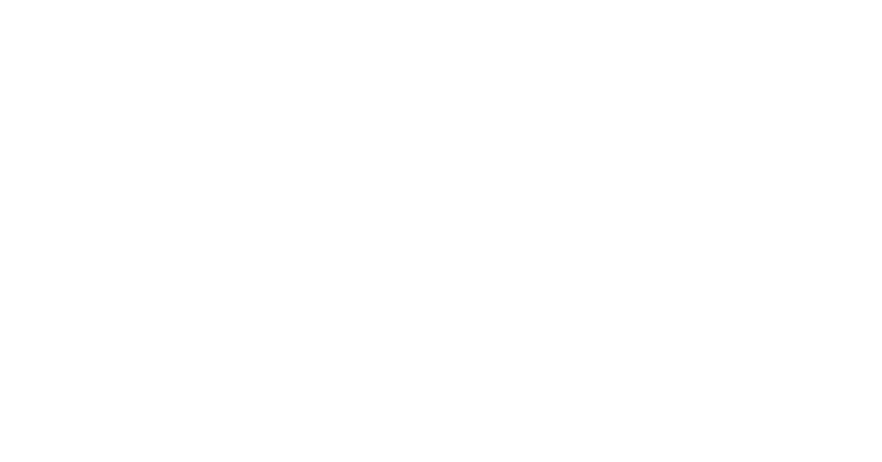
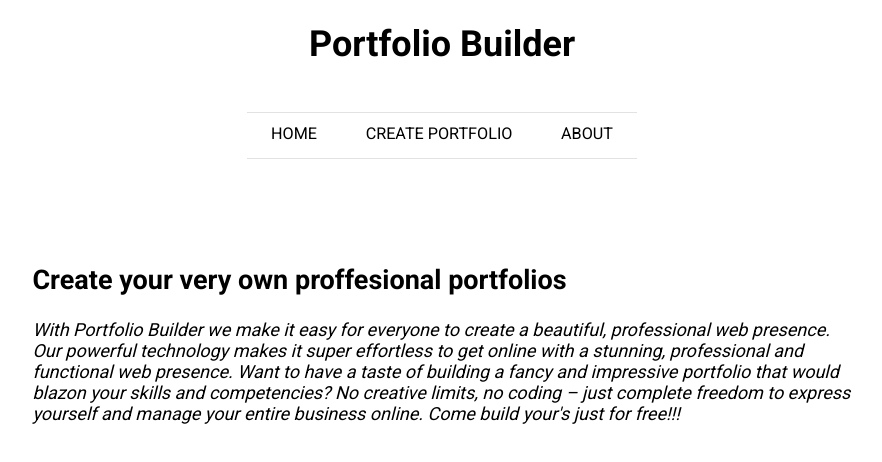
Before and after one commit to apoorvamadipadaga/portfolio-builder, an Angular app in the folder pb-frontend/: page / in a window 1280 px wide. Shown: the top 462 px of the page, without its empty margins (198-1080 px from the left). Built offline with nearby package versions, Linux system fonts and the light colour scheme.

Commit message:
Couple of fixes

```diff
--- a/pb-frontend/src/app/about/about.component.html
+++ b/pb-frontend/src/app/about/about.component.html
@@ -1,10 +1,9 @@
-<p>
+<div class="container">
   How to create a free portfolio?
   <ol type="1">
-      <li>Choose a theme for your portfolio.</li>
-      <li>Answer a few simple questions to get a site created for you with Portfolio Builder.</li>
-      <li>When you’re ready, publish your website to easily share it with the world.</li>
-      <li>Add more as you grow, like updating your skillset and work experience.</li>
+    <li>Choose a theme for your portfolio.</li>
+    <li>Answer a few simple questions to get a site created for you with Portfolio Builder.</li>
+    <li>When you’re ready, publish your website to easily share it with the world.</li>
+    <li>Add more as you grow, like updating your skillset and work experience.</li>
   </ol>
-
-</p>
+</div>
--- a/pb-frontend/src/app/home/home.component.html
+++ b/pb-frontend/src/app/home/home.component.html
@@ -1,6 +1,6 @@
-<p>
-  <h2 align="center">Create your very own proffesional portfolios</h2></p>
- <pre><em>With Portfolio Builder we make it easy for everyone
+<div class="container">
+  <h2>Create your very own proffesional portfolios</h2>
+  <em>With Portfolio Builder we make it easy for everyone
     to create a beautiful, professional web presence.
     Our powerful technology makes it super effortless to get online with
     a stunning, professional and functional web presence.
@@ -9,4 +9,5 @@
     No creative limits, no coding – just complete freedom
     to express yourself and manage your entire business online.
     Come build your's just for free!!!
-</em></pre>
+  </em>
+</div>
```
Lines whose indentation alone changed are shown as unchanged.
